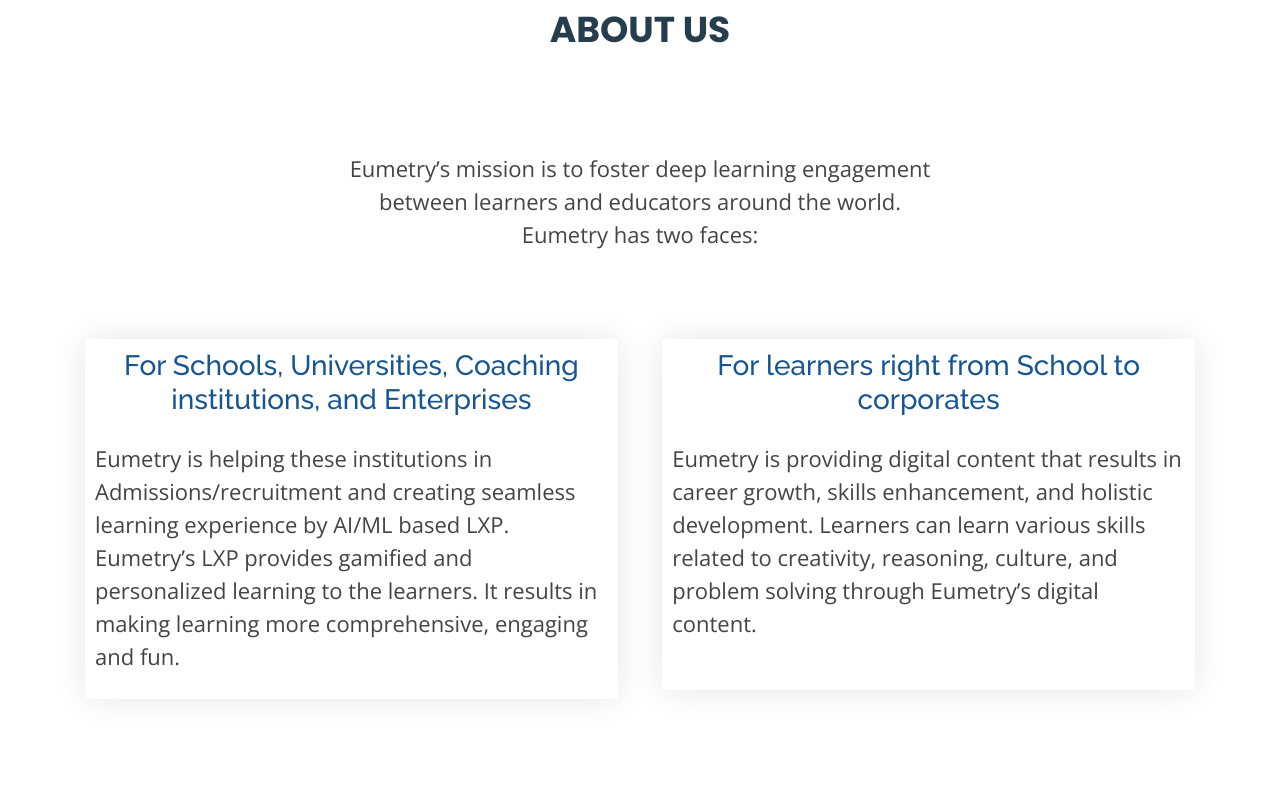
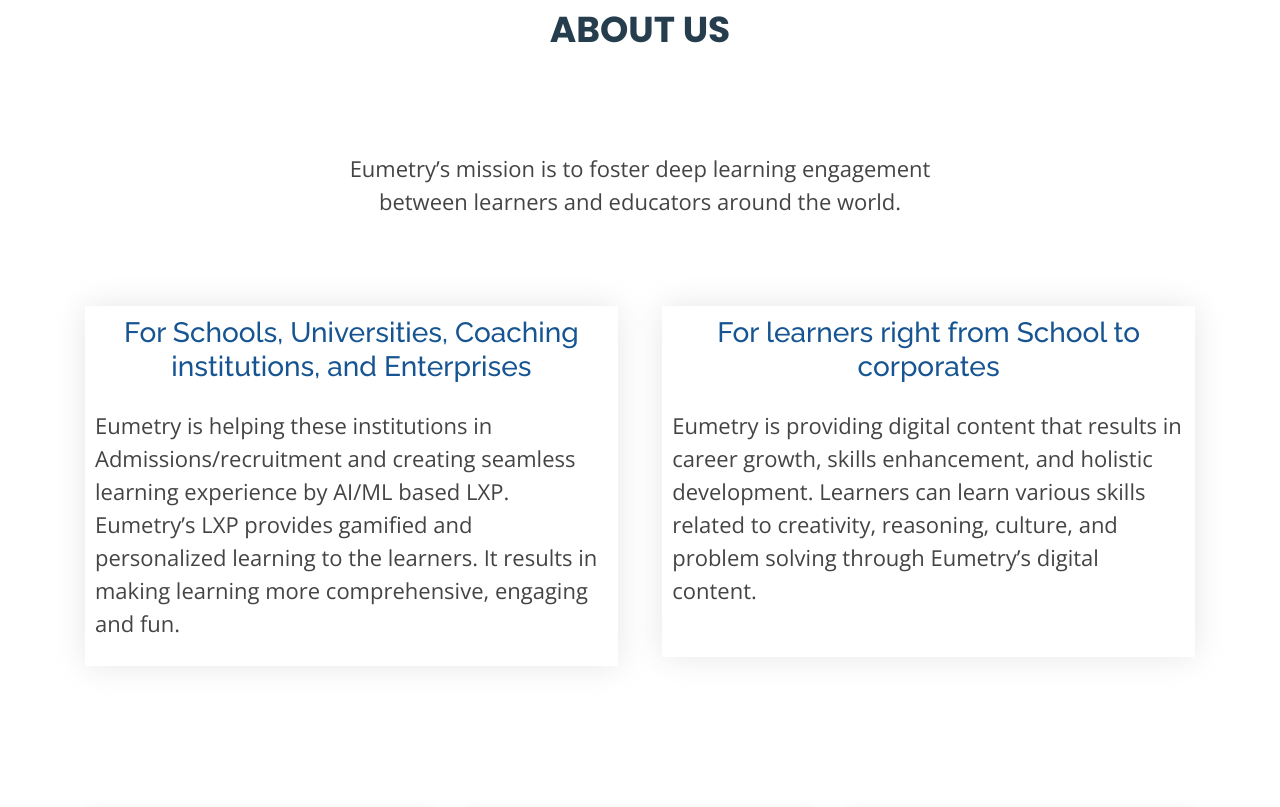
Before and after one commit to adminzota/eumetry-site-with-chatbot, a plain HTML site: page index.html in a window 1280 px wide. Shown: the part 1734-2541 px from the top of the page. Drawn offline with nearby package versions, Linux system fonts and the light colour scheme; animation ran at ten frames a second; a web font is replaced by a local one.

Commit message:
Update index.html

```diff
--- a/index.html
+++ b/index.html
@@ -416,7 +416,7 @@
             <!-- <h2>Events</h2>  -->
             <center><p>About Us</p></center>
           </div>
-          <center><p style= "margin-top:5% !important; font: 'Roboto Slab Regular'; font-size: 22px; width: 590px;"> Eumetry’s mission is to foster deep learning engagement between learners and educators around the world. Eumetry has two faces:</p></center>
+          <center><p style= "margin-top:5% !important; font: 'Roboto Slab Regular'; font-size: 22px; width: 590px;"> Eumetry’s mission is to foster deep learning engagement between learners and educators around the world.</p></center>
           <br><br><br>
 
           <div id = "boxes" class="boxes">
```
